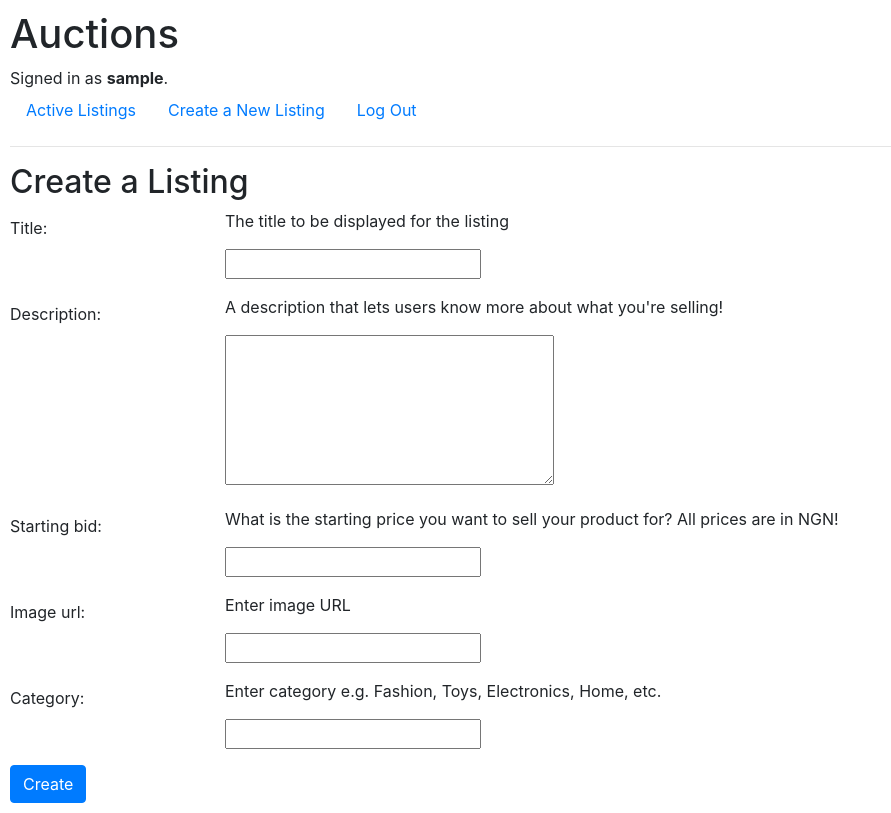
After one commit to OdehDaniels/pyCommerce, a Django app: page /create-listing in a window 1280 px wide. The commit adds this page. Shown: the whole page, without its empty margins (0-891 px from the left). Run offline with Django 3.2, Linux system fonts and the light colour scheme; the visitor is signed in with stand-in values (Sample User, id 1); some libraries are stand-ins or nearby versions.

Commit message:
creating listing

```diff
--- /dev/null
+++ b/auctions/forms.py
@@ -0,0 +1,17 @@
+from django.forms import ModelForm, Textarea
+from auctions.models import Listings, Bids
+
+
+class ListingForm(ModelForm):
+    class Meta:
+        model = Listings
+        fields = ['title', 'description', 'starting_bid', 'image_url', 'category']
+        widgets = {
+            'description': Textarea(attrs={'cols': 30, 'rows': 6}),
+        }
+
+
+class BidForm(ModelForm):
+    class Meta:
+        model = Bids
+        fields = ['value_offer']
--- a/auctions/models.py
+++ b/auctions/models.py
@@ -17,7 +17,8 @@ class Listings(models.Model):
                                                                                  "to sell your product for? All "
                                                                                  "prices are in NGN!")
     image_url = models.CharField(max_length=1024, blank=True, help_text="Enter image URL")
-    category = models.CharField(max_length=64, blank=True, help_text="Enter category")
+    category = models.CharField(max_length=64, blank=True, help_text="Enter category e.g. "
+                                                                        "Fashion, Toys, Electronics, Home, etc.")
     watchlist_users = models.ManyToManyField(User, blank=True, related_name="watchlist_items")
     closed = models.BooleanField(default=False)
 
--- /dev/null
+++ b/auctions/templates/auctions/create-listing.html
@@ -0,0 +1,22 @@
+{% extends "auctions/layout.html" %}
+
+{% block body %}
+    <h2>Create a Listing</h2>
+    <form method="post" action="{% url 'create listing' %}">
+        {% csrf_token %}
+        {% for field in form %}
+            <div class="form-group row">
+                <label class="col-2 col-form-label" for="{{ field.id_for_label }}">{{ field.label }}: </label>
+                <div class="col-10">
+                    {% if field.help_text %}
+                        <p class="help">{{ field.help_text }}</p>
+                    {% endif %}
+                    {{ field }}
+
+                </div>
+            </div>
+        {% endfor %}
+
+        <button type="submit" class="btn btn-primary">Create</button>
+    </form>
+{% endblock %}
--- a/auctions/templates/auctions/index.html
+++ b/auctions/templates/auctions/index.html
@@ -1,7 +1,7 @@
 {% extends "auctions/layout.html" %}
 
 {% block body %}
-    <h2>Active Listings</h2>
+    <h2>{{ title }}</h2>
 
     TODO
 {% endblock %}
--- a/auctions/templates/auctions/layout.html
+++ b/auctions/templates/auctions/layout.html
@@ -22,6 +22,9 @@
             </li>
             {% if user.is_authenticated %}
                 <li class="nav-item">
+                    <a class="nav-link" href="{% url 'create listing' %}">Create a New Listing</a>
+                </li>
+                <li class="nav-item">
                     <a class="nav-link" href="{% url 'logout' %}">Log Out</a>
                 </li>
             {% else %}
--- a/auctions/urls.py
+++ b/auctions/urls.py
@@ -6,5 +6,6 @@ urlpatterns = [
     path("", views.index, name="index"),
     path("login", views.login_view, name="login"),
     path("logout", views.logout_view, name="logout"),
-    path("register", views.register, name="register")
+    path("register", views.register, name="register"),
+    path("create-listing", views.createListing, name="create listing")
 ]
--- a/auctions/views.py
+++ b/auctions/views.py
@@ -1,14 +1,20 @@
 from django.contrib.auth import authenticate, login, logout
+from django.contrib import messages
 from django.db import IntegrityError
 from django.http import HttpResponse, HttpResponseRedirect
 from django.shortcuts import render
 from django.urls import reverse
+from django.contrib.auth.decorators import login_required
 
-from .models import User
+from .models import User, Listings, Bids, Comments
+from .forms import ListingForm, BidForm
 
 
 def index(request):
-    return render(request, "auctions/index.html")
+    return render(request, "auctions/index.html", {
+        'listings': Listings.objects.filter(closed=False),
+        'title': 'Active Listings'
+    })
 
 
 def login_view(request):
@@ -61,3 +67,24 @@ def register(request):
         return HttpResponseRedirect(reverse("index"))
     else:
         return render(request, "auctions/register.html")
+
+@login_required
+def createListing(request):
+    if request.method == "POST":
+        form = ListingForm(request.POST)
+        try:
+            new_listing = form.save(commit=False)
+            assert request.user.is_authenticated
+            new_listing.owner = request.user
+            new_listing.save()
+            messages.success(request, "Thanks, your listing has been saved!")
+            return HttpResponseRedirect(reverse("index"))
+
+        except ValueError:
+            pass
+
+    else:
+        form = ListingForm()
+    return render(request, "auctions/create-listing.html", {
+        "form": form
+    })
```
Also changed, not shown: auctions/migrations/0002_bids_comments_listings.py (added), db.sqlite3.
